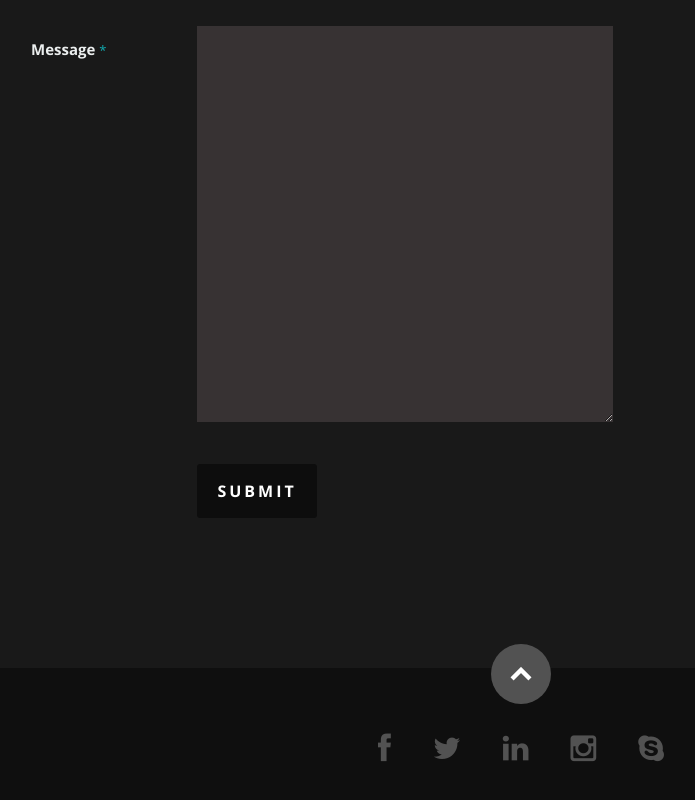
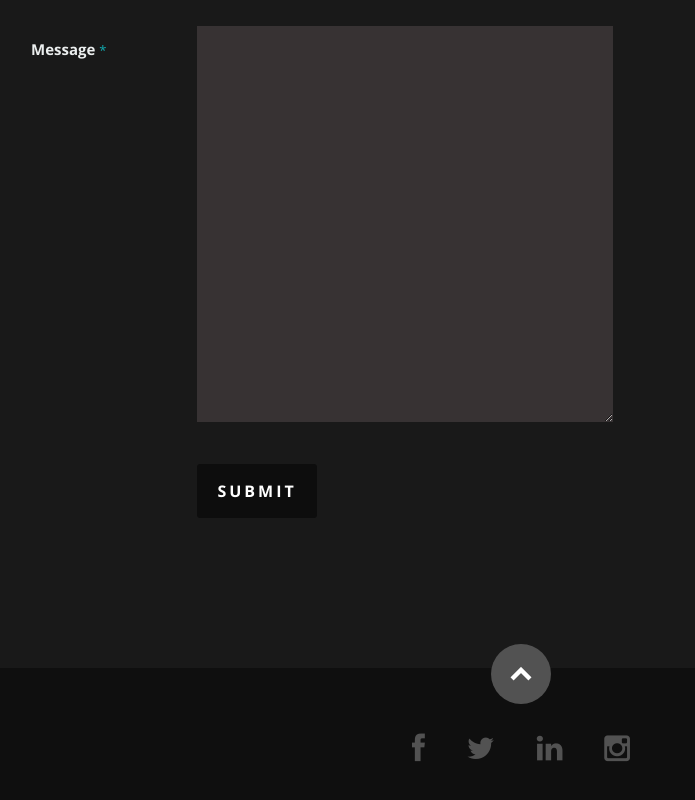
Before and after one commit to danteocualesjr/Portfolio-Site, a React (Create React App) app: page / in a window 1280 px wide. Shown: the part 6511-7311 px from the top of the page, without its empty margins (119-814 px from the left). Built offline with nearby package versions, Linux system fonts and the light colour scheme.

Commit message:
Commented out the link for Skype in footer.js.

```diff
--- a/src/Components/Footer/footer.js
+++ b/src/Components/Footer/footer.js
@@ -13,7 +13,7 @@ class Footer extends Component {
                         <li><a href="#"><i className="fa fa-linkedin" /></a></li>
                         <li><a href="#"><i className="fa fa-instagram" /></a></li>
                         {/* <li><a href="#"><i className="fa fa-dribbble" /></a></li> */}
-                        <li><a href="#"><i className="fa fa-skype" /></a></li>
+                        {/* <li><a href="#"><i className="fa fa-skype" /></a></li> */}
                         </ul>
                     </div>
                     <div id="go-top"><a className="smoothscroll" title="Back to Top" href="#home"><i className="icon-up-open" /></a></div>
```
